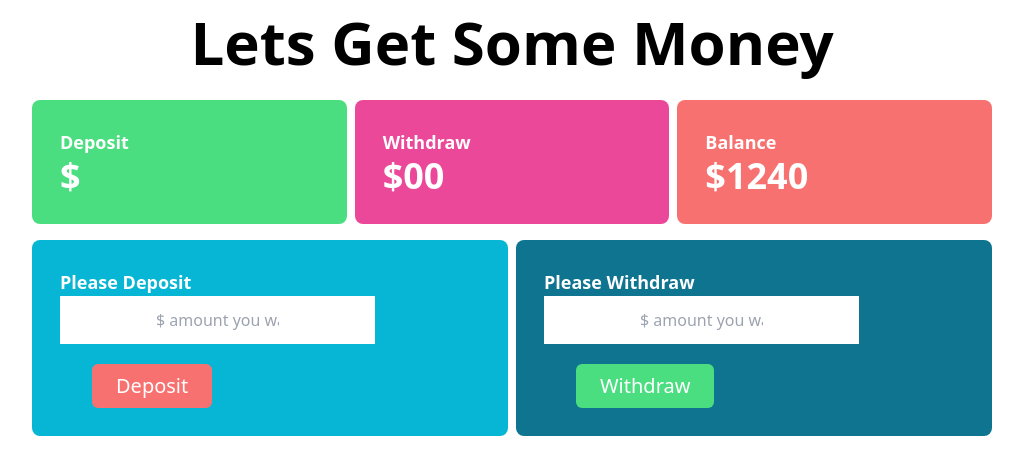
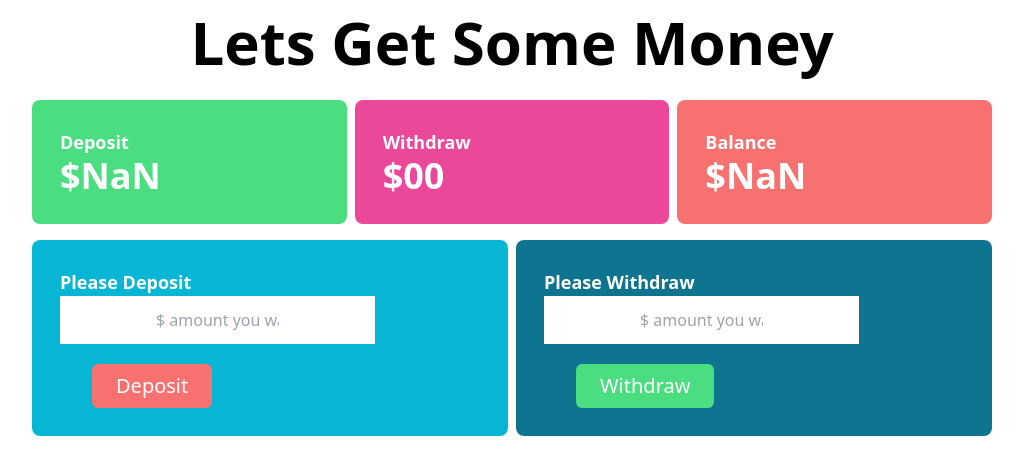
Before and after one commit to rifat-art/bank-js, a plain HTML site: page bank.html in a window 1280 px wide. Both pictures are taken after a click on the button "Deposit". Shown: the whole page, without its empty margins (128-1151 px from the left). Drawn offline with nearby package versions, Linux system fonts and the light colour scheme.

Commit message:
total deposit + total balance add

```diff
--- a/bank.html
+++ b/bank.html
@@ -1,5 +1,6 @@
 <!DOCTYPE html>
 <html lang="en">
+
 <head>
     <meta charset="UTF-8">
     <meta http-equiv="X-UA-Compatible" content="IE=edge">
@@ -7,6 +8,7 @@
     <title> User Dashbord </title>
     <script src="https://cdn.tailwindcss.com"></script>
 </head>
+
 <body>
     <header>
         <h1 class="font-semibold text-6xl text-center py-3">Lets Get Some Money</h1>
@@ -34,7 +36,7 @@
                     Balance
                 </h3>
                 <h2 class="font-bold text-4xl text-white ">
-                $1240
+                    $<span id="total-balance">1240</span>
                 </h2>
             </div>
         </section>
@@ -45,8 +47,10 @@
                 <h3 class="font-semibold text-lg text-white">
                     Please Deposit
                 </h3>
-                <input id="deposit-input" class="w-9/12 py-3 px-24 mb-2 block" type="text" placeholder="$ amount you want to deposit">
-                <button id="btn-deposit"  class="font-medium text-xl bg-red-400 hover:bg-red-900 text-white py-2 px-6 mt-3 ml-8 rounded-md">
+                <input id="deposit-input" class="w-9/12 py-3 px-24 mb-2 block" type="text"
+                    placeholder="$ amount you want to deposit">
+                <button id="btn-deposit"
+                    class="font-medium text-xl bg-red-400 hover:bg-red-900 text-white py-2 px-6 mt-3 ml-8 rounded-md">
                     Deposit </button>
             </div>
             <div class="bg-cyan-700 p-7 rounded-lg">
@@ -54,7 +58,8 @@
                     Please Withdraw
                 </h3>
                 <input class="w-9/12 py-3 px-24 mb-2 block" type="text" placeholder="$ amount you want to Withdraw">
-                <button  class="font-medium text-xl bg-green-400 hover:bg-red-900 text-white py-2 px-6 mt-3 ml-8 rounded-md">
+                <button
+                    class="font-medium text-xl bg-green-400 hover:bg-red-900 text-white py-2 px-6 mt-3 ml-8 rounded-md">
                     Withdraw </button>
             </div>
         </section>
@@ -64,4 +69,5 @@
 
     <script src="./js/deposit.js"></script>
 </body>
+
 </html>
--- a/js/deposit.js
+++ b/js/deposit.js
@@ -1,15 +1,23 @@
 
-document.getElementById("btn-deposit").addEventListener("click", function(){
+document.getElementById("btn-deposit").addEventListener("click", function () {
     const depositField = document.getElementById("deposit-input");
-    const depositAmount = depositField.value;
+    const depositFieldString = depositField.value;
+    const getDepositTk = parseFloat(depositFieldString);
 
-    const depositAse = document.getElementById("deposit-ase");
-    const depositTotal = depositField.innerText;
-    depositAse.innerText = depositAmount;
+    const previousDepositAmount = document.getElementById("deposit-ase");
+    const previousDepositAmountString = previousDepositAmount.innerText;
+    const previousDepositTk = parseFloat(previousDepositAmountString);
+
+    const newTotalDepositAmount = previousDepositTk + getDepositTk;
+    previousDepositAmount.innerHTML = newTotalDepositAmount;
+
+    const totalBalanceElement = document.getElementById("total-balance");
+    const previousTotalBalanceElementString = totalBalanceElement.innerText;
+    const newTotalBalance = parseFloat(previousTotalBalanceElementString) + getDepositTk;
+    totalBalanceElement.innerText = newTotalBalance;
+
+
     depositField.value = "";
-
-    console.log(depositAmount);
-
 })
 
 
--- a/js/login.js
+++ b/js/login.js
@@ -1,16 +1,16 @@
 
 
-document.getElementById("login-btn").addEventListener("click", function(){
+document.getElementById("login-btn").addEventListener("click", function () {
     const emailField = document.getElementById("user-email");
     const userEmail = emailField.value;
 
     const passwordField = document.getElementById("user-password");
     const userPassword = passwordField.value;
 
-    if(userEmail === "rifatrobi24@hotmail.com" && userPassword === "123456"){
+    if (userEmail === "rifatrobi24@hotmail.com" && userPassword === "123456") {
         console.log("Login successful");
     }
-    else{
+    else {
         console.log("Login failed");
     }
 })
```
Also changed, not shown: index.html (+4 -2 lines). Lines whose indentation alone changed are shown as unchanged.
